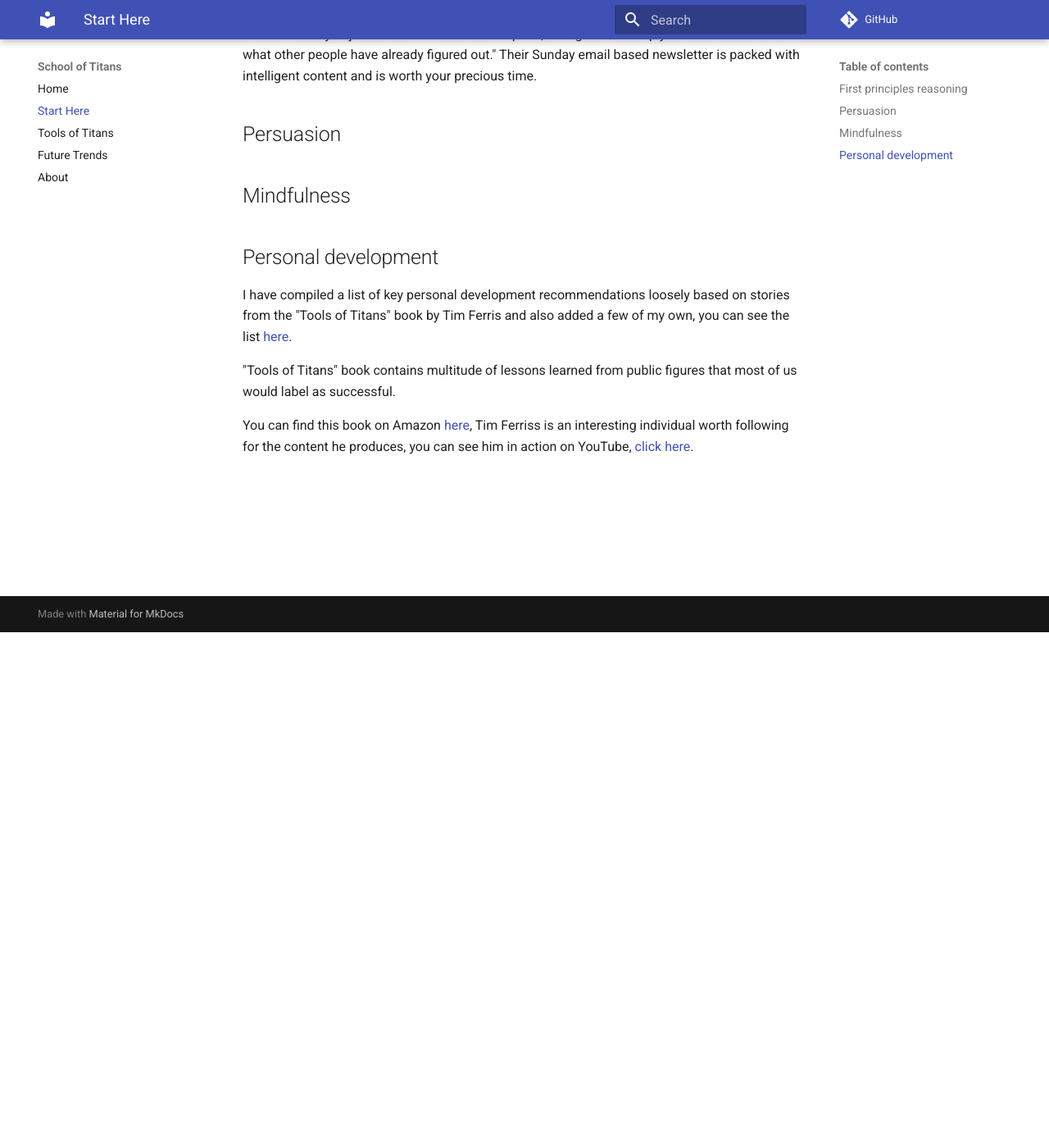
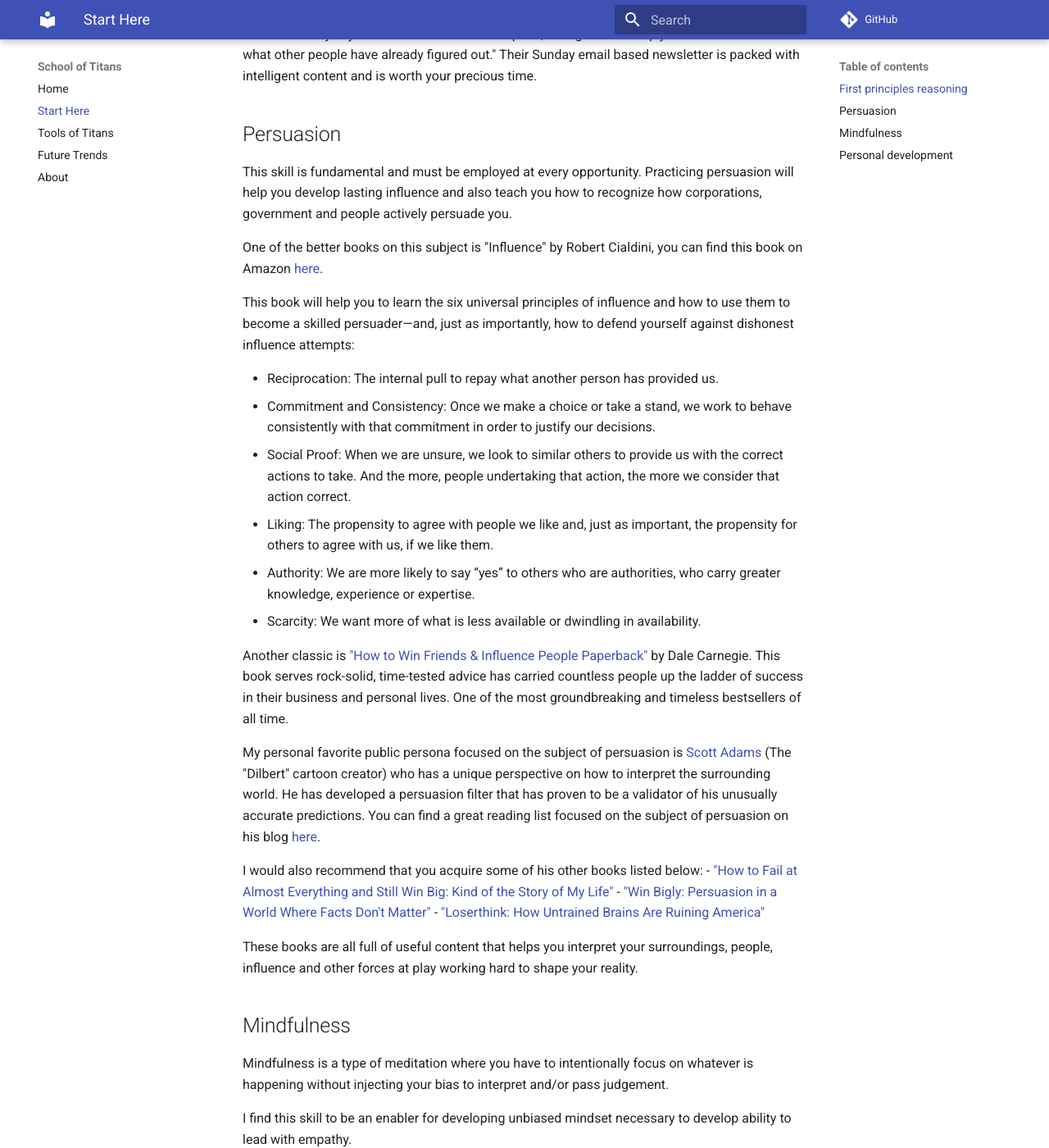
Before and after one commit to fszale/school-of-titans, an MkDocs documentation site: the page built from docs/start.md, in a window 1280 px wide and 1400 px high, scrolled down 629 px. Shown: the whole window at 82% size. Built offline with MkDocs 1.6.1 and Material for MkDocs 9.7.7, drawn with Linux system fonts in a browser that asks for light colours; comment, search, counter and statistics services are not loaded; some of the changed text lies outside the part shown.

Commit message:
Updates to start

```diff
--- a/docs/start.md
+++ b/docs/start.md
@@ -18,7 +18,39 @@
 
 ## Persuasion
 
+This skill is fundamental and must be employed at every opportunity.  Practicing persuasion will help you develop lasting influence and also teach you how to recognize how corporations, government and people actively persuade you.
+
+One of the better books on this subject is "Influence" by Robert Cialdini, you can find this book on Amazon [here](https://www.amazon.com/Influence-Psychology-Persuasion-Robert-Cialdini/dp/006124189X/ref=sr_1_1?crid=34MX54RQGVM32&dchild=1&keywords=influence+the+psychology+of+persuasion+by+robert+cialdini&qid=1618706930&s=books&sprefix=influence+the+p%2Cstripbooks%2C199&sr=1-1).
+
+This book will help you to learn the six universal principles of influence and how to use them to become a skilled persuader—and, just as importantly, how to defend yourself against dishonest influence attempts:
+
+- Reciprocation: The internal pull to repay what another person has provided us.
+- Commitment and Consistency: Once we make a choice or take a stand, we work to behave consistently with that commitment in order to justify our decisions.
+- Social Proof: When we are unsure, we look to similar others to provide us with the correct actions to take. And the more, people undertaking that action, the more we consider that action correct.
+- Liking: The propensity to agree with people we like and, just as important, the propensity for others to agree with us, if we like them.
+- Authority: We are more likely to say “yes” to others who are authorities, who carry greater knowledge, experience or expertise.
+- Scarcity: We want more of what is less available or dwindling in availability.
+
+Another classic is ["How to Win Friends & Influence People Paperback"](https://www.amazon.com/How-Win-Friends-Influence-People/dp/0671027034) by Dale Carnegie.  This book serves rock-solid, time-tested advice has carried countless people up the ladder of success in their business and personal lives. One of the most groundbreaking and timeless bestsellers of all time.
+
+My personal favorite public persona focused on the subject of persuasion is [Scott Adams](https://www.scottadamssays.com/about/) (The "Dilbert" cartoon creator) who has a unique perspective on how to interpret the surrounding world. He has developed a persuasion filter that has proven to be a validator of his unusually accurate predictions. You can find a great reading list focused on the subject of persuasion on his blog [here](https://www.scottadamssays.com/2018/01/24/persuasion-reading-list-updated-1-18/).
+
+I would also recommend that you acquire some of his other books listed below:
+- ["How to Fail at Almost Everything and Still Win Big: Kind of the Story of My Life"](https://www.amazon.com/How-Fail-Almost-Everything-Still/dp/1591847745)
+- ["Win Bigly: Persuasion in a World Where Facts Don't Matter"](https://www.amazon.com/Win-Bigly-Persuasion-World-Matter/dp/0735219710)
+- ["Loserthink: How Untrained Brains Are Ruining America"](https://www.amazon.com/Loserthink-Untrained-Brains-Ruining-America/dp/0593083520)
+
+These books are all full of useful content that helps you interpret your surroundings, people, influence and other forces at play working hard to shape your reality.
+
 ## Mindfulness
+
+Mindfulness is a type of meditation where you have to intentionally focus on whatever is happening without injecting your bias to interpret and/or pass judgement.
+
+I find this skill to be an enabler for developing unbiased mindset necessary to develop ability to lead with empathy.
+
+This is a complex area of study and I encourage you to search for your own research materials. One the few books I could "connect with" is ["Practicing Mindfulness: An Introduction to Meditation"](https://www.amazon.com/Practicing-Mindfulness-Introduction-Great-Courses-ebook/dp/B07CNLSXC2), although it was impossible for me to maintain focus while reading it. I opted for the audio version instead and spent many hours walking the dog while absorbing and practicing the content as advised.
+
+I continue to find reading about this subject overwhelming and often impossible to verify.  You need to find your own way to absorb and practice this skill. I have been practicing for years and can confirm that mindful meditation has allowed my brain to develop new neural pathways that have materially altered my perspective on our reality. In my personal experience, the benefits of this practice resulted in heighten sense of self awareness, unbiased judgment, profound increase of empathy and compassion, emotional stability, accurate perception of other people emotional state and mental calmness under all circumstances.
 
 ## Personal development
 
```
